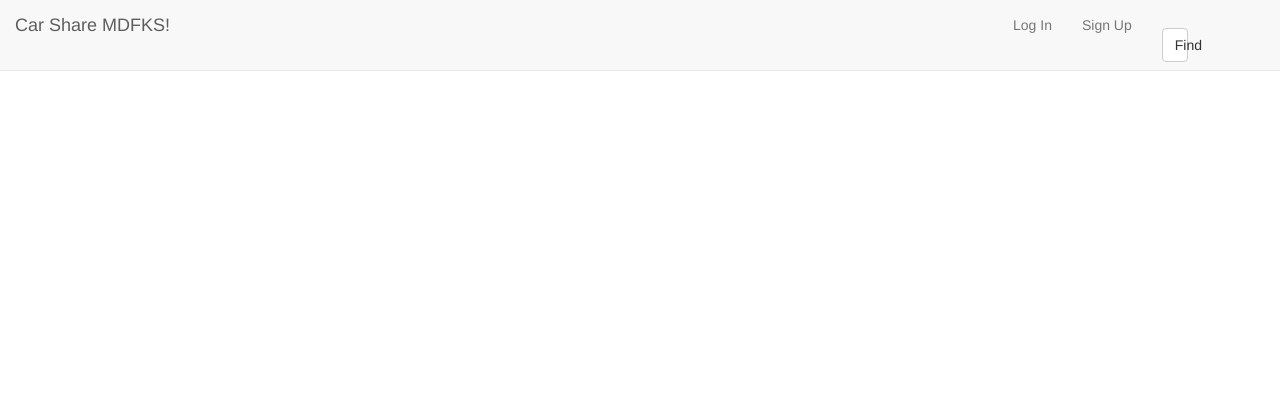
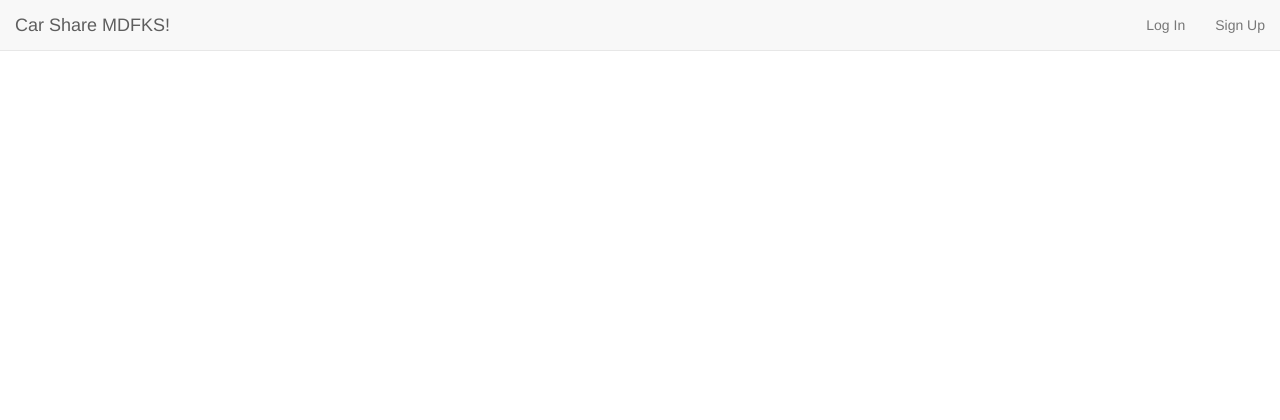
Before and after one commit to axsaucedo/carsharehack, a Django app: template templates/carshare/bounce.html in a window 1280 px wide. Shown: the top 420 px of the page. Run offline with Django 3.2, Linux system fonts and the light colour scheme; the template is opened without the code that fills it, so the values that code supplies are empty; parts of the project's set-up code (start-up, migrations or seed data) failed here and were passed over; some libraries are stand-ins or nearby versions.

Commit message:
pushin MOAR

```diff
--- a/templates/carshare/base.html
+++ b/templates/carshare/base.html
@@ -60,14 +60,6 @@
                     </li>
                 {% endif %}
             </ul>
-            <form id="nav-search-form" class="navbar-form navbar-right" method="POST" action="/find/" role="search">
-                {% csrf_token %}
-                <input id="nav-find-event-tags" class="form-control hidden" type="text" name="tags">
-                <div id="nav-find-events-bar" class="col-md-10">
-                    <ul id="nav-find-event-search" style="border-radius: 5px; padding: 5px 10px 5px 10px;" data-name="nameOfSelect"></ul>
-                </div>
-                <button id="nav-find-event-search-btn" type="submit" class="btn btn-default col-md-2">Find</button>
-            </form>
             <ul class="nav navbar-nav navbar-right">
                 {% if request.user.is_authenticated %}
                     <li><a href="/find">Find Driver</a></li>
```
